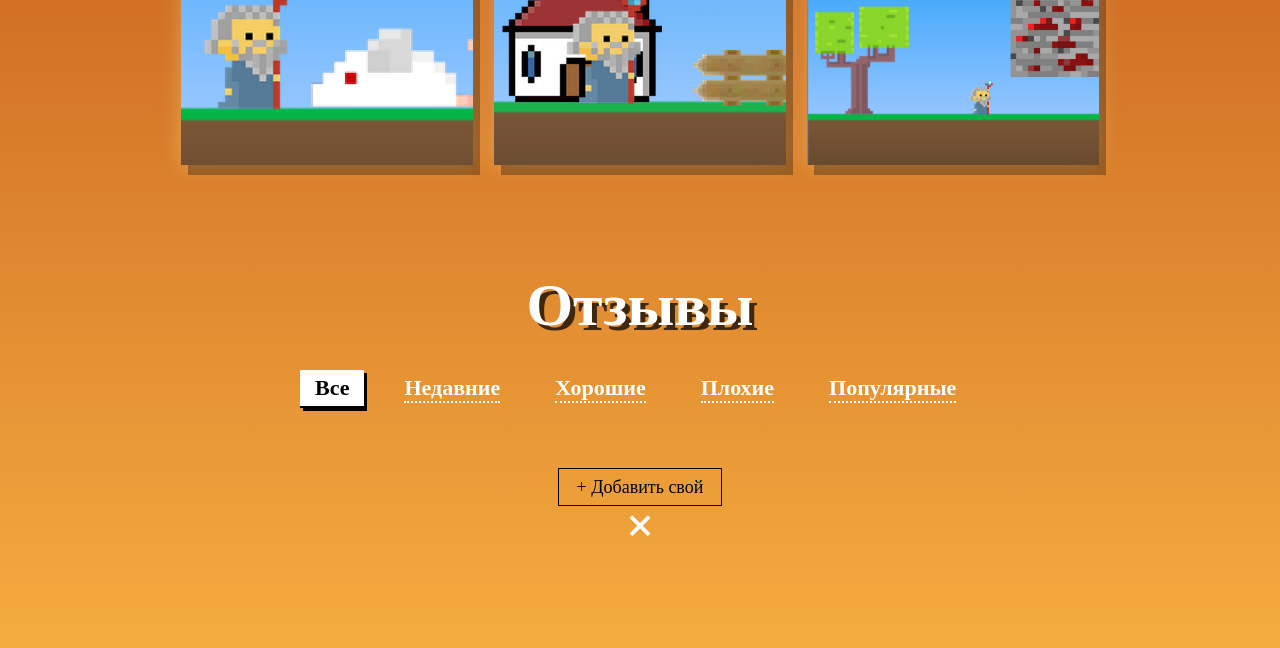
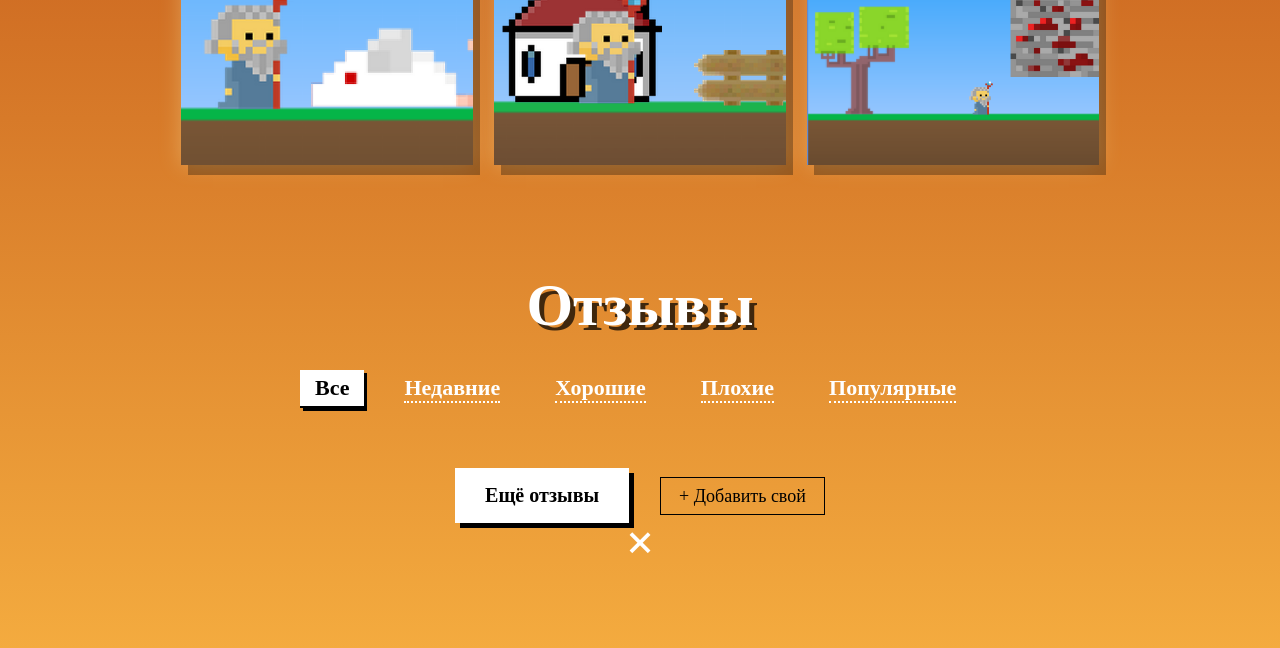
Before and after one commit to vtivadze/116214-code-and-magick, a website: page index.html in a window 1280 px wide. Shown: the part 1254-1902 px from the top of the page. Drawn offline with Linux system fonts and the light colour scheme; no server answers; a web font is replaced by a local one.

Commit message:
module6-task1

```diff
--- a/index.html
+++ b/index.html
@@ -48,7 +48,7 @@
     <div class="reviews-list"></div>
 
     <div class="reviews-controls">
-      <span class="reviews-controls-item reviews-controls-more invisible">Ещё отзывы</span>
+      <span class="reviews-controls-item reviews-controls-more">Ещё отзывы</span>
       <span class="reviews-controls-item reviews-controls-new">+ Добавить свой</span>
     </div>
   </section>
--- a/js/reviews.js
+++ b/js/reviews.js
@@ -5,7 +5,7 @@
   var NO_MORE = '<h1>There is no more data!</h1>';
   var pageCount;
   var currentPage = 0;
-  var ADD_PAGE_REGIME = false;
+  var ADD_PAGE_REGIME = true;
   var REVIEWS_PER_PAGE = 3;
   var filteredReviews = [];
   var reviewsSection = document.querySelector('.reviews');
@@ -22,11 +22,10 @@
     }
   };
 
-//debugger;
   getReviews();
 
-  var reviewsTitle = document.querySelector('.reviews-title');
-  reviewsTitle.onclick = function() {
+  var more = document.querySelector('.reviews-controls-more');
+  more.onclick = function() {
     if (filteredReviews.length > 0) {
       renderReviews(filteredReviews);
     }
@@ -53,6 +52,7 @@
       reviewsList.innerHTML = NO_MORE;
       currentPage = 0;
       activeFilter = '';
+      more.classList.add('invisible');
     }
     reviewsSection.classList.remove('reviews-list-loading');
     reviewsList.appendChild(reviewsFragment);
@@ -64,6 +64,7 @@
     }
     var sortedReviews = reviewsAll.slice(0);
 
+    more.classList.remove('invisible');
     var PERIOD_DAY_COUNT = 14;
     var GOOD_RATING = 3;
 
```
